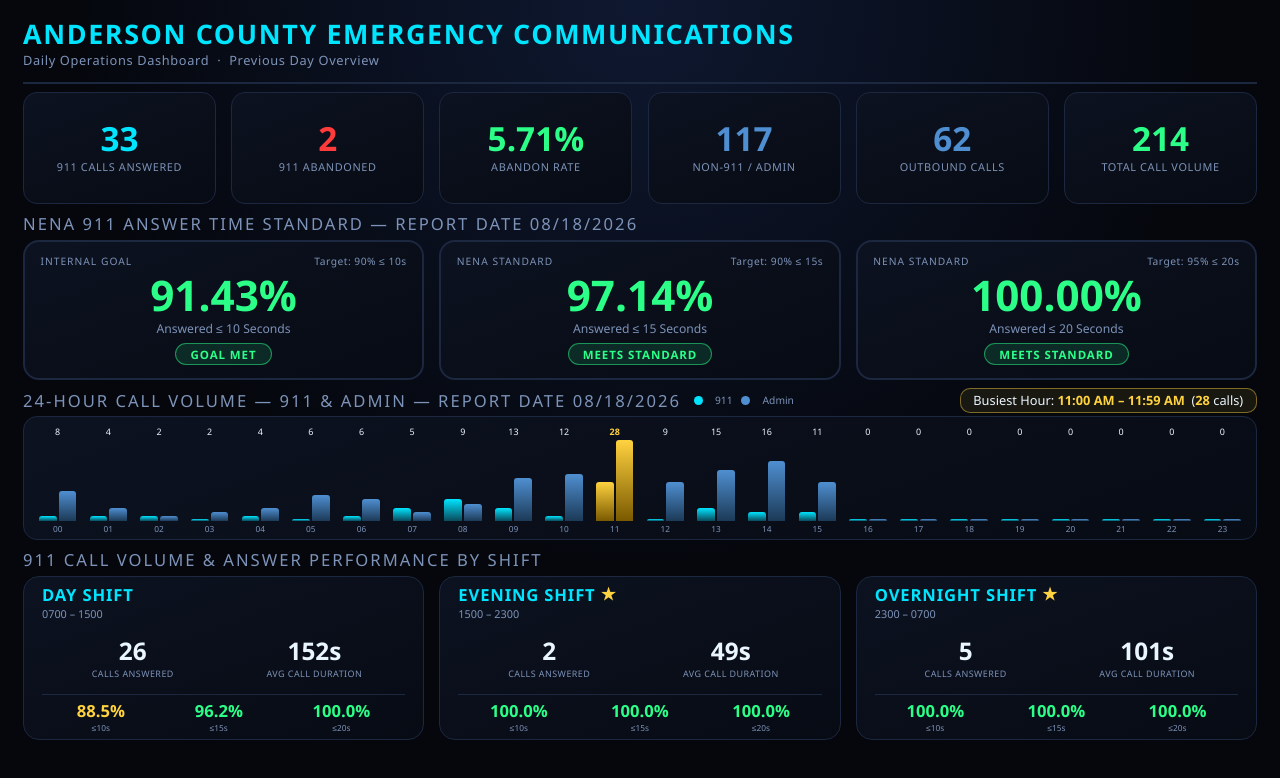
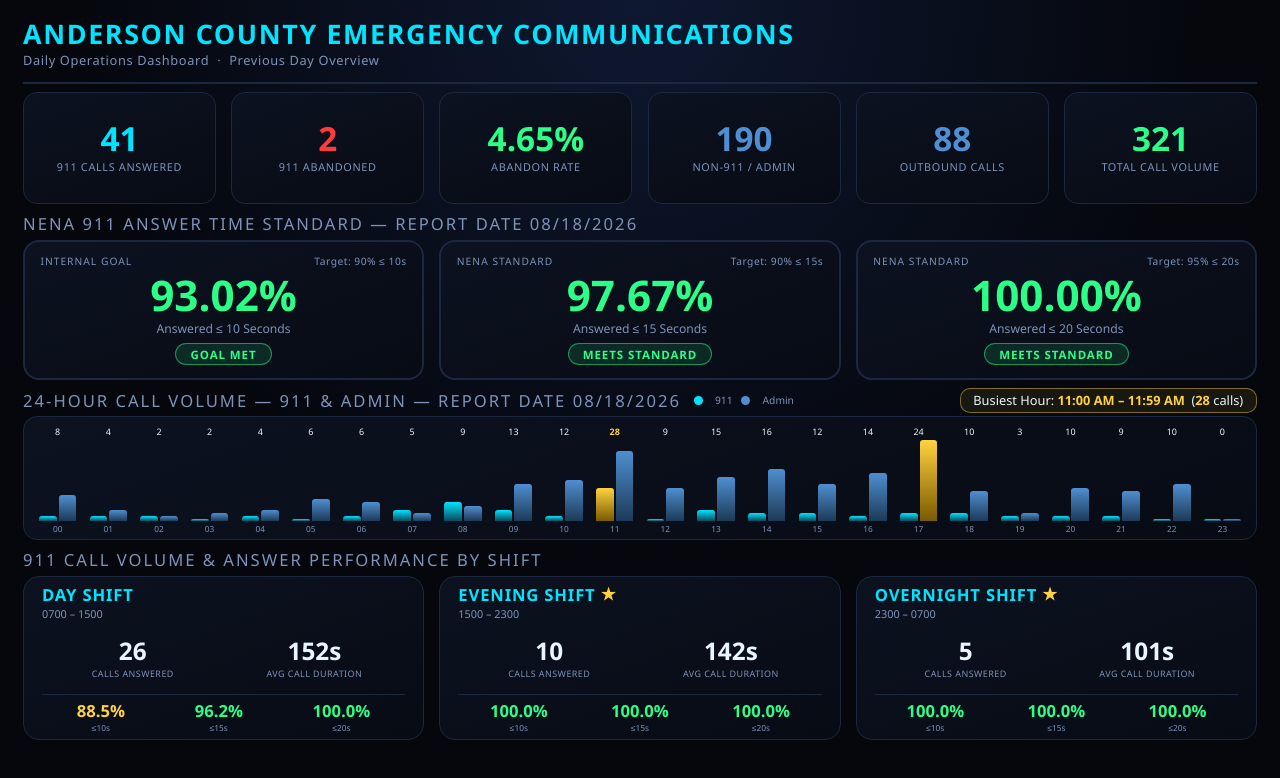
Before and after one commit to acecd-tn/ecc-dashboard, a plain HTML site: page index.html in a window 1280 px wide. Drawn offline with Linux system fonts and the light colour scheme.

Commit message:
Manual correction: fix erroneous 0 calls after 16:00 for 08/18/2026

```diff
--- a/index.html
+++ b/index.html
@@ -210,7 +210,7 @@
 
   <div class="metrics-row">
     <div class="card c-cyan">
-      <div class="val">33</div>
+      <div class="val">41</div>
       <div class="lbl">911 Calls Answered</div>
     </div>
     <div class="card c-red">
@@ -218,19 +218,19 @@
       <div class="lbl">911 Abandoned</div>
     </div>
     <div class="card">
-      <div class="val abandon-rate" id="abandonRate" data-pct="5.71">5.71%</div>
+      <div class="val abandon-rate" id="abandonRate" data-pct="4.65">4.65%</div>
       <div class="lbl">Abandon Rate</div>
     </div>
     <div class="card c-admin">
-      <div class="val">117</div>
+      <div class="val">190</div>
       <div class="lbl">Non-911 / Admin</div>
     </div>
     <div class="card c-admin">
-      <div class="val">62</div>
+      <div class="val">88</div>
       <div class="lbl">Outbound Calls</div>
     </div>
     <div class="card c-green">
-      <div class="val">214</div>
+      <div class="val">321</div>
       <div class="lbl">Total Call Volume</div>
     </div>
   </div>
@@ -243,7 +243,7 @@
           <div class="badge">Internal Goal</div>
           <div class="goal">Target: 90% ≤ 10s</div>
         </div>
-        <div class="pct status-pass">91.43%</div>
+        <div class="pct status-pass">93.02%</div>
         <div class="desc">Answered ≤ 10 Seconds</div>
         <div class="pill pill-pass">GOAL MET</div>
       </div>
@@ -252,7 +252,7 @@
           <div class="badge">NENA Standard</div>
           <div class="goal">Target: 90% ≤ 15s</div>
         </div>
-        <div class="pct status-pass">97.14%</div>
+        <div class="pct status-pass">97.67%</div>
         <div class="desc">Answered ≤ 15 Seconds</div>
         <div class="pill pill-pass">MEETS STANDARD</div>
       </div>
@@ -303,8 +303,8 @@
         <div class="shift-name">EVENING SHIFT <span class="shift-star">★</span></div>
         <div class="shift-time">1500 – 2300</div>
         <div class="shift-stats">
-          <div class="shift-stat"><div class="n">2</div><div class="l">Calls Answered</div></div>
-          <div class="shift-stat"><div class="n dur" data-secs="49">49s</div><div class="l">Avg Call Duration</div></div>
+          <div class="shift-stat"><div class="n">10</div><div class="l">Calls Answered</div></div>
+          <div class="shift-stat"><div class="n dur" data-secs="142">142s</div><div class="l">Avg Call Duration</div></div>
         </div>
         <div class="shift-nena">
           <div><div class="v ten-sec" data-tenpct="100.0">100.0%</div><div class="k">≤10s</div></div>
@@ -333,9 +333,9 @@
 </div>
 
 <script>
-// 24-hour call volume, TWO series (from HourlySpeedOfAnswerRollup + CallsPerHourRollup/Administrative, 08/18/2026)
-const hourly911 = [1,1,1,0,1,0,1,3,5,3,1,9,0,3,2,2,0,0,0,0,0,0,0,0];
-const hourlyAdmin = [7,3,1,2,3,6,5,2,4,10,11,19,9,12,14,9,0,0,0,0,0,0,0,0];
+// 24-hour call volume, TWO series (from HourlySpeedOfAnswerRollup + CallsPerHourRollup/Administrative, 08/18/2026 — corrected)
+const hourly911 = [1,1,1,0,1,0,1,3,5,3,1,9,0,3,2,2,1,2,2,1,1,1,0,0];
+const hourlyAdmin = [7,3,1,2,3,6,5,2,4,10,11,19,9,12,14,10,13,22,8,2,9,8,10,0];
 
 const max911 = Math.max(...hourly911);
 const maxAdmin = Math.max(...hourlyAdmin);
```
